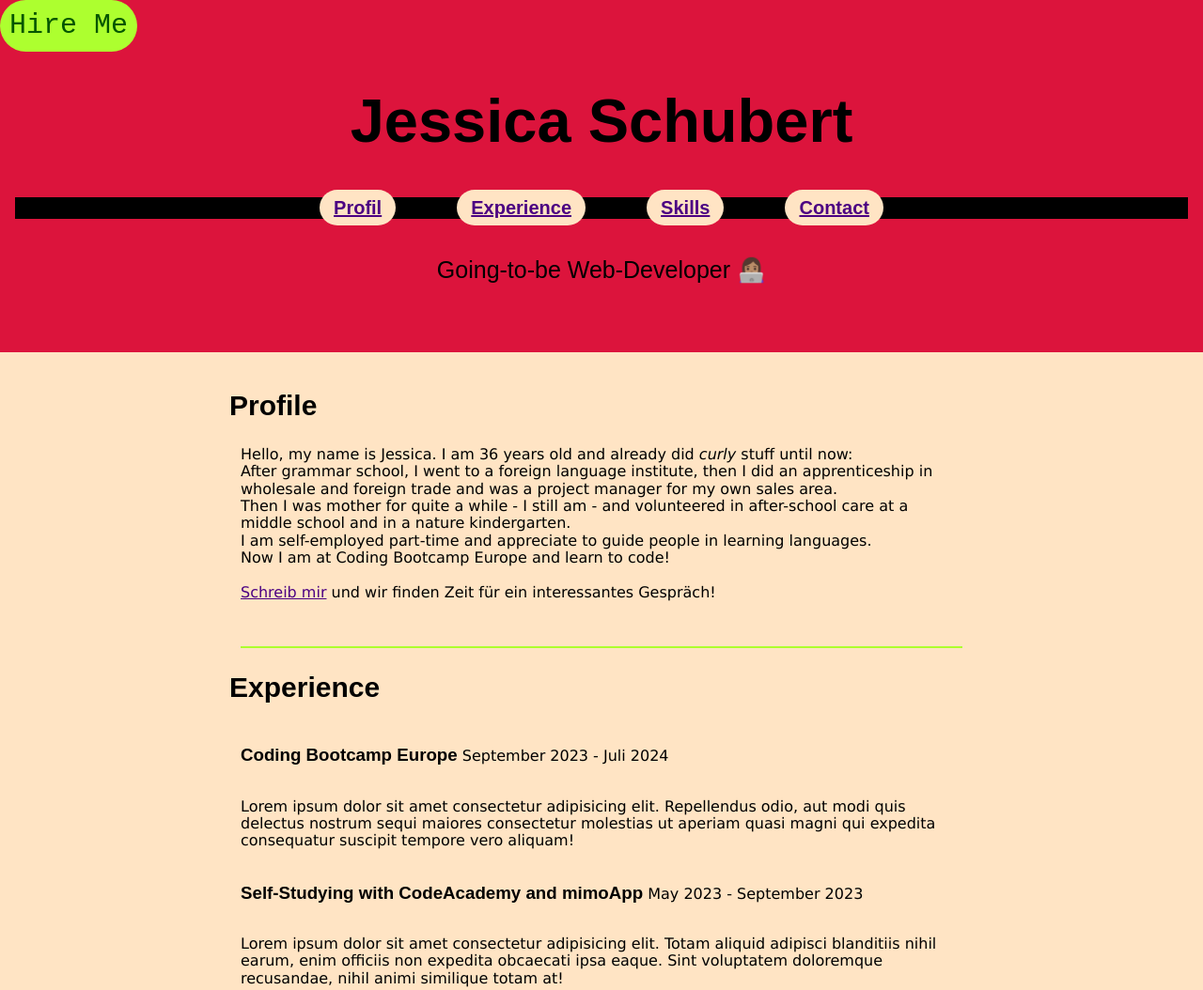
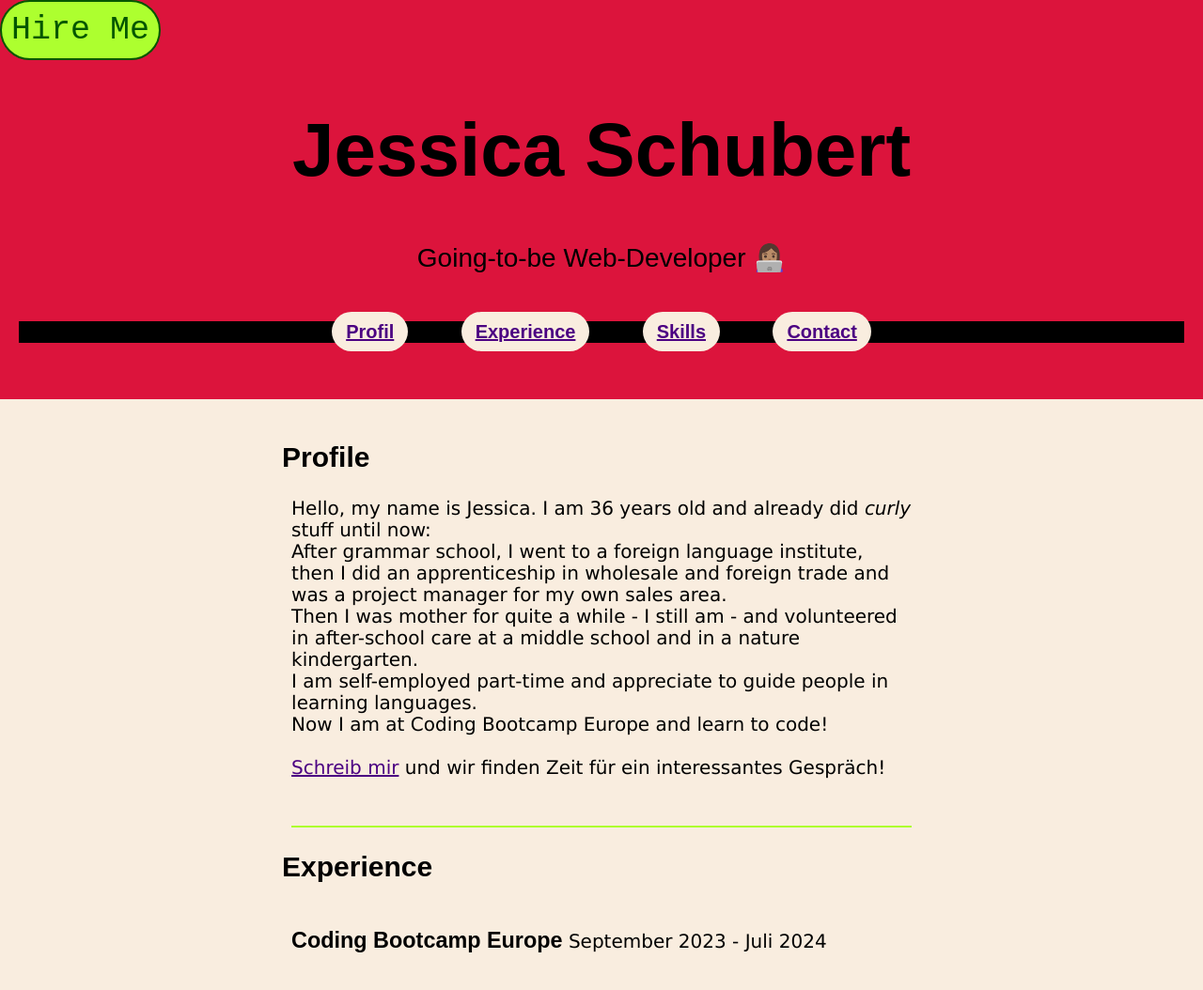
Before and after one commit to jessica-schubert/cv-setup, a plain HTML site: page CV.html in a window 1280 px wide. Shown: the top 1054 px of the page at 94% size. Drawn offline with nearby package versions, Linux system fonts and the light colour scheme.

Commit message:
changed to rem/em and ch unit

```diff
--- a/CV.html
+++ b/CV.html
@@ -12,19 +12,23 @@
 
 <body class="body">
     <header class="header">
-        <h1 class="h1"> Jessica Schubert </h1>
+        <div class="heading-group">
+            <h1 class="h1-heading"> Jessica Schubert </h1>
+            <p class="profession"> Going-to-be Web-Developer
+            </p>
+        </div>
+        <br>
         <nav class="nav">
             <a href="#profile">Profil</a>
             <a href="#experience">Experience</a>
             <a href="#skills">Skills</a>
             <a href="#contact">Contact</a>
         </nav>
-        <p class="profession"> Going-to-be Web-Developer
-        </p>
+
         <aside class="badge-hire-me">Hire Me</aside>
     </header>
     <main class="main">
-        <article id="profile">
+        <article class="main-article" id="profile">
             <h2 class="main-heading">Profile</h2>
             <p> Hello, my name is Jessica. I am 36 years old and already did <i>curly</i> stuff until now: <br>
                 After grammar school, I went to a foreign language institute, then I did an apprenticeship in
@@ -41,7 +45,7 @@
 
         </article>
 
-        <article id="experience">
+        <article class="main-article" id="experience">
             <h2 class="main-heading"> Experience </h2>
 
             <section>
@@ -73,7 +77,7 @@
 
         </article>
 
-        <article id="skills">
+        <article class="main-article" id="skills">
             <h2 class="main-heading"> Some of my skills </h2>
             <section #soft-skills>
                 <h3> Softskills</h3>
@@ -96,7 +100,7 @@
             </section>
         </article>
 
-        <address class="address" class="main-child">
+        <address class="main-article" class="address" class="main-child">
             <h2 class="main-heading">Contact</h2>
             <ol>
                 <li> <a href="mailto:jessica8schubert@gmail.com">Email</a> </li>
--- a/style.css
+++ b/style.css
@@ -4,11 +4,12 @@
   box-sizing: border-box;
 }
 body {
-  margin: 0px;
-  background-color: bisque;
+  margin: 0;
+  background-color: rgb(249, 237, 223);
 }
 html {
   font-family: Verdana, Geneva, Tahoma, sans-serif;
+  font-size: 20px;
 }
 h1,
 h2,
@@ -29,38 +30,25 @@ h6 {
 /* Header Styling */
 
 .header {
-  padding: 48px 16px;
-  _padding-top: 72px;
+  padding: 3rem 1rem;
+  _padding-top: 4.5rem;
   text-align: center;
   background-color: crimson;
   position: relative;
 }
 
-h1 {
-  font-size: 65px;
+.heading-group {
+  font-size: 4rem;
 }
 
-.badge-hire-me {
-  background-color: greenyellow;
-  color: rgb(1, 86, 1);
-  _font-family: fantasy;
-  font-family: "Courier New", Courier, monospace;
-  _font-style: bold;
-  font-size: 30px;
-
-  _padding: 8px 8px 2px;
-  padding: 10px;
-  text-align: center;
-  border-radius: 100px;
-  position: absolute;
-  top: 0;
-  left: 0;
+.h1-heading {
+  font-size: 1em;
 }
 
 .profession {
   font-family: fantasy;
-  font-size: 25px;
-  margin-top: 40px;
+  font-size: 0.35em;
+  margin-top: 0.5em;
 }
 
 .profession::before {
@@ -70,48 +58,69 @@ h1 {
   content: "👩🏽‍💻";
 }
 
+.badge-hire-me {
+  background-color: greenyellow;
+  color: rgb(1, 86, 1);
+  border: 0.1rem solid rgb(1, 86, 1);
+  _font-family: fantasy;
+  font-family: "Courier New", Courier, monospace;
+  _font-style: bold;
+  font-size: 1.75rem;
+
+  _padding: 0.75rem 0.75rem 0.5rem;
+  padding: 0.5rem;
+  text-align: center;
+  border-radius: 7rem;
+  position: absolute;
+  top: 0;
+  left: 0;
+}
+
 /* Navigation Styling*/
 
 nav a {
-  background-color: bisque;
-  padding: 8px 15px;
-  margin: 30px;
-  border-radius: 50px;
+  background-color: rgb(249, 237, 223);
+  padding: 0.5rem 0.75rem;
+  margin: 1.25rem;
+  border-radius: 2.5rem;
   font-family: fantasy;
-  font-size: 20px;
+  font-size: 1rem;
   font-weight: bold;
 }
 .nav {
   background-color: black;
-  border-radius: px;
+  border-radius: rem;
 }
 a:link {
   color: indigo;
 }
 a:visited {
   color: lightblue;
+  _color: yellowgreen;
 }
 a:hover {
   background-color: blue;
   color: hotpink;
 }
 a:active {
-  background-color: aqua;
+  _background-color: aqua;
+  background-color: yellowgreen;
 }
 /******************************************************/
 
 /* Heading Stylings */
 
 h2 {
-  font-size: 30px;
+  font-size: 1.5rem;
 }
 
 /* Main Stylings */
 
 .main {
-  padding: 16px;
-  max-width: 800px;
+  padding: 1rem;
+  max-width: 55ch;
   margin: 0 auto;
+  c
 }
 /*##############################################*/
 /* Das verstehe ich noch nicht richtig!!!! */
@@ -124,12 +133,12 @@ h2 {
 }
 
 .main > * + * {
-  margin-top: 48px;
+  margin-top: 2.5rem;
 }
 
 .main > * {
-  border-top: 2px solid greenyellow;
-  _padding: 0 16px;
+  border-top: 0.1rem solid greenyellow;
+  _padding: 0 1rem;
 }
 
 .main > *:first-child {
@@ -140,5 +149,10 @@ h2 {
 
 .main-heading {
   position: relative;
-  left: -12px;
+  left: -0.5rem;
 }
+
+.main-article {
+  _padding-left: 2.5rem;
+  _padding-right: 2.5rem;
+}
```
